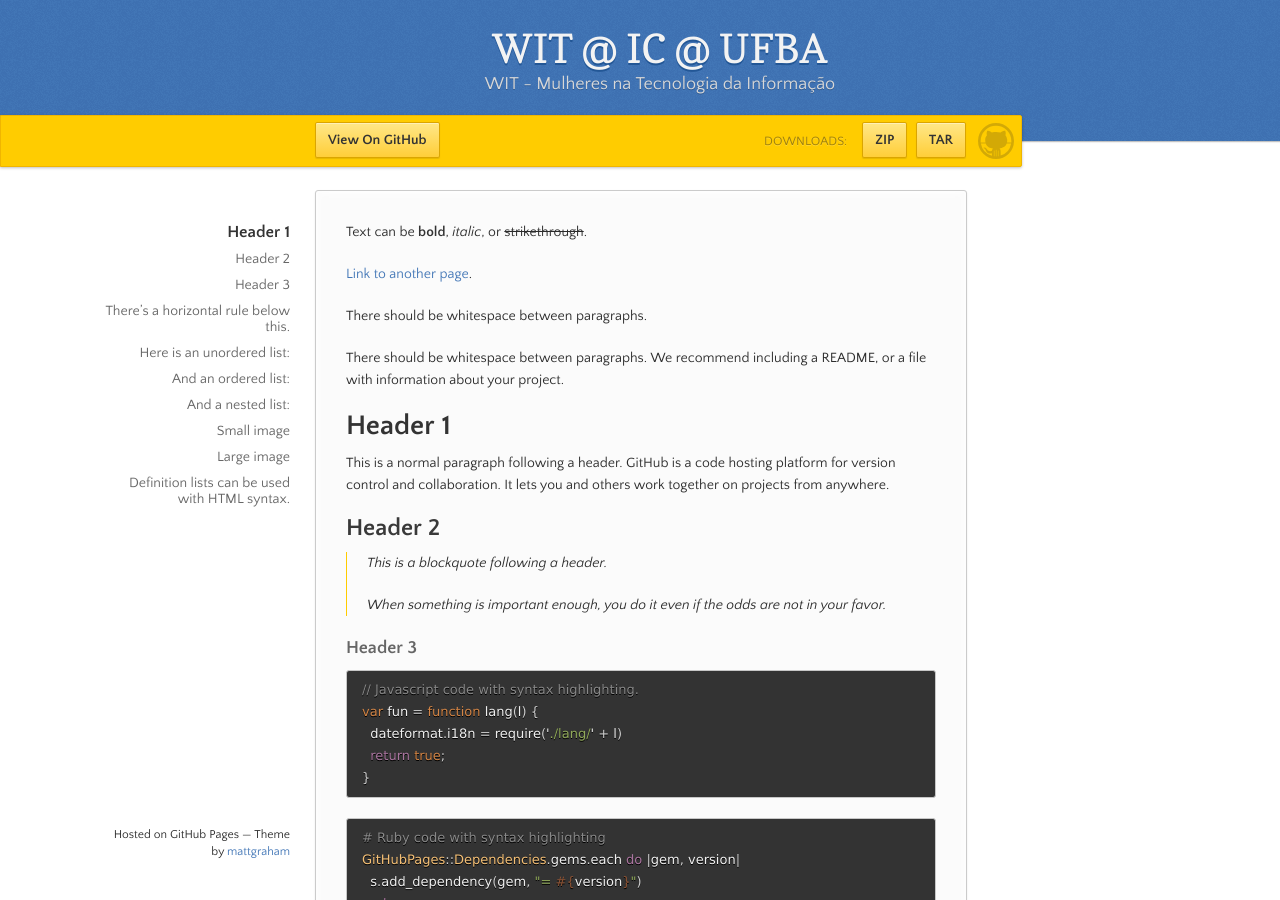
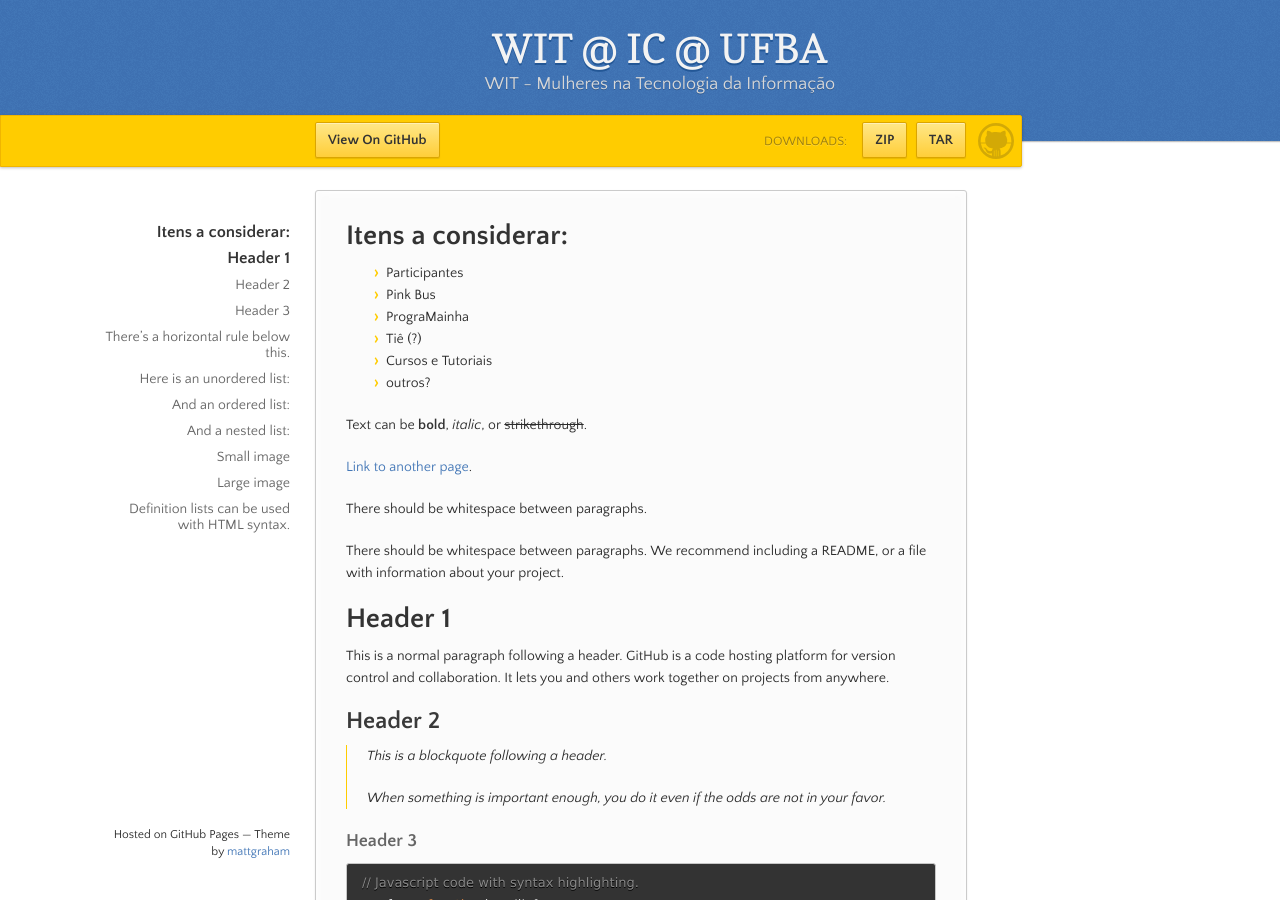
Before and after one commit to christinaflach/wit-ic-ufba, a Jekyll site: the page built from index.md, in a window 1280 px wide and 900 px high. Built offline with Jekyll 4.4.1, drawn with Linux system fonts in a browser that asks for light colours.

Commit message:
Novos itens

```diff
--- a/index.md
+++ b/index.md
@@ -1,6 +1,17 @@
 ---
 layout: default
 ---
+
+# Itens a considerar:
+
+* Participantes
+* Pink Bus
+* PrograMainha
+* Tiê (?)
+* Cursos e Tutoriais
+* outros?
+
+
 
 Text can be **bold**, _italic_, or ~~strikethrough~~.
 
```
Also changed, not shown: .rubocop.yml (added).
